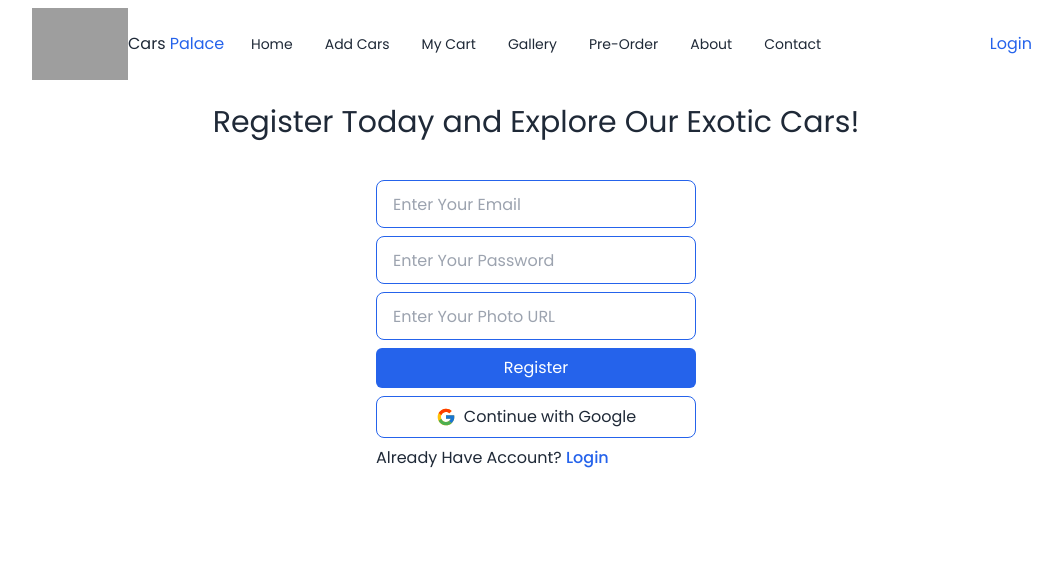
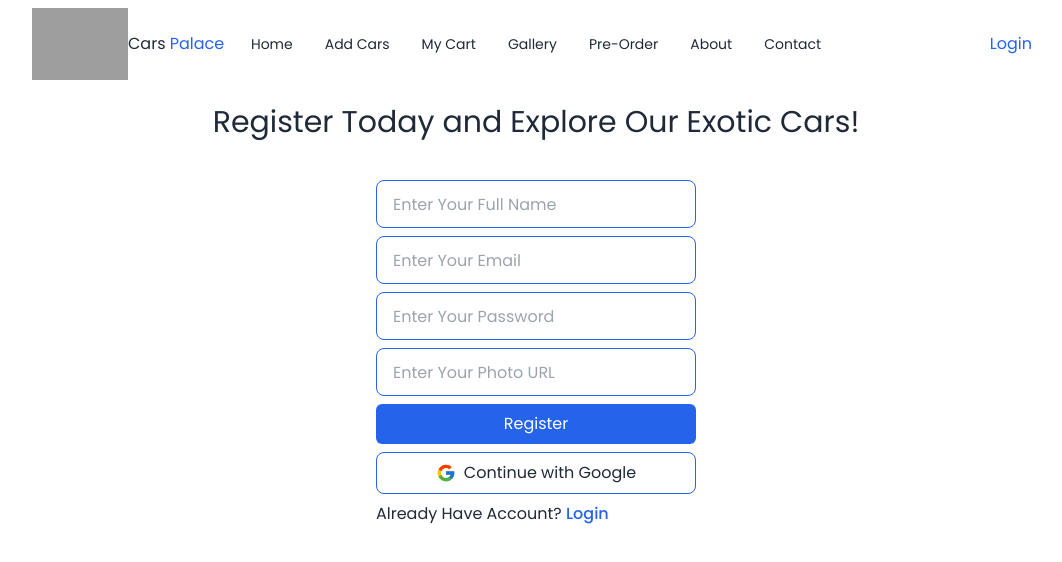
Before and after one commit to rezoanahmed/cars-palace-client, a React (Vite) app: page /register in a window 1280 px wide. Shown: the top 562 px of the page, without its empty margins (104-1166 px from the left). Built offline with nearby package versions, Linux system fonts and the light colour scheme; grey boxes are pictures that could not be loaded.

Commit message:
created context api and added firebase registration with email functionality in register page

```diff
--- a/package.json
+++ b/package.json
@@ -10,13 +10,15 @@
     "preview": "vite preview"
   },
   "dependencies": {
+    "firebase": "^10.5.0",
     "localforage": "^1.10.0",
     "match-sorter": "^6.3.1",
     "react": "^18.2.0",
     "react-dom": "^18.2.0",
     "react-icons": "^4.11.0",
     "react-router-dom": "^6.17.0",
-    "sort-by": "^1.2.0"
+    "sort-by": "^1.2.0",
+    "sweetalert2": "^11.7.32"
   },
   "devDependencies": {
     "@types/react": "^18.2.15",
--- /dev/null
+++ b/src/context/FirebaseAuthProvider.jsx
@@ -0,0 +1,27 @@
+import { createUserWithEmailAndPassword } from "firebase/auth";
+import { createContext } from "react";
+import { auth } from "../firebase/firebase.config";
+
+export const AuthContext = createContext(null);
+
+const FirebaseAuthProvider = ({children}) => {
+
+    // register user
+    const register = (email, password) =>{
+        return createUserWithEmailAndPassword(auth, email, password);
+    }
+
+    const test = 5;
+    const provided = {
+        test,
+        register,
+
+    }
+    return (
+        <AuthContext.Provider value={provided}>
+            {children}
+        </AuthContext.Provider>
+    );
+};
+
+export default FirebaseAuthProvider;
--- /dev/null
+++ b/src/firebase/firebase.config.js
@@ -0,0 +1,19 @@
+// Import the functions you need from the SDKs you need
+import { initializeApp } from "firebase/app";
+import { getAuth } from "firebase/auth";
+// TODO: Add SDKs for Firebase products that you want to use
+// https://firebase.google.com/docs/web/setup#available-libraries
+
+// Your web app's Firebase configuration
+const firebaseConfig = {
+  apiKey: "AIzaSyABbRvUzkWqe8jtkjWbksLaDyRyQXJs8hk",
+  authDomain: "cars-palace.firebaseapp.com",
+  projectId: "cars-palace",
+  storageBucket: "cars-palace.appspot.com",
+  messagingSenderId: "111599661518",
+  appId: "1:111599661518:web:df68fdf0931551b5547b9f"
+};
+
+// Initialize Firebase
+const app = initializeApp(firebaseConfig);
+export const auth = getAuth(app);
--- a/src/main.jsx
+++ b/src/main.jsx
@@ -3,9 +3,12 @@ import ReactDOM from 'react-dom/client'
 import './index.css'
 import { RouterProvider } from 'react-router-dom'
 import { router } from './routes/Routes'
+import FirebaseAuthProvider from './context/FirebaseAuthProvider'
 
 ReactDOM.createRoot(document.getElementById('root')).render(
   <React.StrictMode>
-    <RouterProvider router={router}></RouterProvider>
+    <FirebaseAuthProvider>
+      <RouterProvider router={router}></RouterProvider>
+    </FirebaseAuthProvider>
   </React.StrictMode>,
 )
--- a/src/pages/Register/Register.jsx
+++ b/src/pages/Register/Register.jsx
@@ -1,15 +1,43 @@
 import { NavLink } from "react-router-dom";
 import { FcGoogle } from "react-icons/fc";
+import { useContext } from "react";
+import { AuthContext } from "../../context/FirebaseAuthProvider";
+import Swal from "sweetalert2";
 
 const Register = () => {
+    const context = useContext(AuthContext);
+    const {test, register} = context;
+    console.log(test);
+
+
+    const handleResister = e =>{
+        e.preventDefault();
+        const form = e.target;
+        const name = form.name.value;
+        const email = form.email.value;
+        const password = form.password.value;
+        const photo = form.photo.value;
+
+        // console.log(name, email, password, photo);
+        register(email, password)
+        .then(userCredentials=>{
+            console.log(userCredentials.user.email);
+            if(userCredentials.user.email){
+               Swal.fire("Great!", "Successfully Registered To Cars Palace", "success");
+            }
+        })
+        .catch(err=>console.log(err))
+    }
+
     return (
         <div className="p-4">
             <h1 className="text-center text-3xl">Register Today and Explore Our Exotic Cars!</h1>
             <div className="flex justify-center">
-                <form className="flex gap-2 flex-col justify-center mt-10">
-                    <input type="text" placeholder="Enter Your Email" className="input input-bordered input-info border-blue-600 w-full max-w-xs" />
-                    <input type="text" placeholder="Enter Your Password" className="input input-bordered input-info border-blue-600 w-full max-w-xs" />
-                    <input type="text" placeholder="Enter Your Photo URL" className="input input-bordered input-info border-blue-600 w-full max-w-xs" />
+                <form onSubmit={handleResister} className="flex gap-2 flex-col justify-center mt-10">
+                    <input name='name' type="text" placeholder="Enter Your Full Name" className="input input-bordered input-info border-blue-600 w-full max-w-xs" />
+                    <input name='email' type="text" placeholder="Enter Your Email" className="input input-bordered input-info border-blue-600 w-full max-w-xs" />
+                    <input name='password' type="password" placeholder="Enter Your Password" className="input input-bordered input-info border-blue-600 w-full max-w-xs" />
+                    <input name='photo' type="text" placeholder="Enter Your Photo URL" className="input input-bordered input-info border-blue-600 w-full max-w-xs" />
                     <input type="submit" value="Register" className="bg-blue-600 text-white px-2 py-2 rounded-md" />
                     <button className="flex items-center justify-center gap-2 border border-blue-600 px-4 py-2 rounded-lg hover:bg-blue-50 w-full"><FcGoogle className="text-xl"></FcGoogle>Continue with Google</button>
                     <p>Already Have Account? <NavLink to='/login' className={`text-blue-600 font-medium`}>Login</NavLink></p>
```
Also changed, not shown: 1 other file (tests, documents, lock files or other folders).
